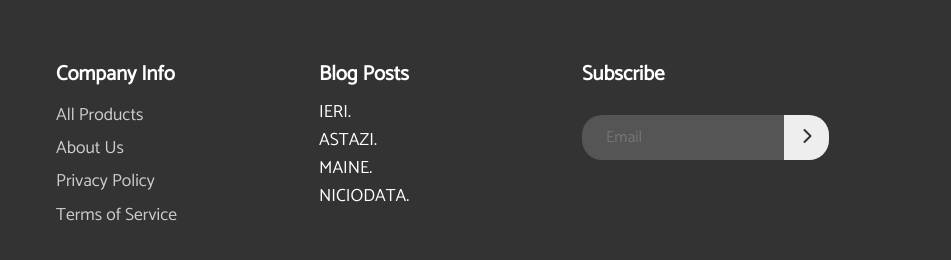
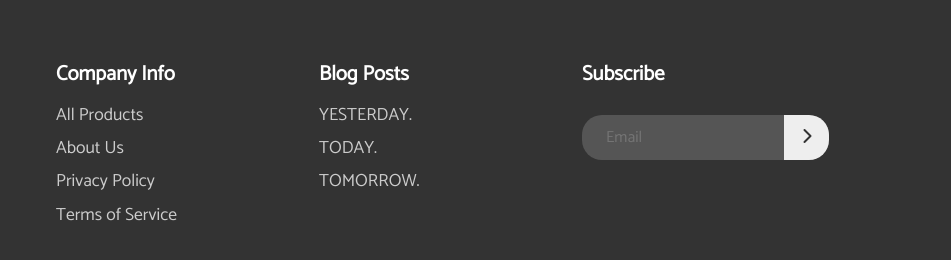
Before and after one commit to MihaiDrg/MihaiDrg.github.io, a plain HTML site: page index.html in a window 1280 px wide. Shown: the part 1901-2161 px from the top of the page, 329-1280 px from the left. Drawn offline with nearby package versions, Linux system fonts and the light colour scheme; some packages are replaced by stand-ins of ours; a script that the page names is missing.

Commit message:
Update index.html

```diff
--- a/index.html
+++ b/index.html
@@ -51,7 +51,6 @@
 			<div class="section-b-inner">
 				<h3>Loud & Clear</h3>
 				<h2>People Aren't Hearing All The Music</h2>
-				<p>Lorem ipsum dolor sit amet consectetur adipisicing elit. Optio nulla debitis tempore ducimus laboriosam ab, excepturi harum provident aut earum.</p>
 			</div>
 		</div>
 	</section>
@@ -97,10 +96,9 @@
 			<div>
 				<h3>Blog Posts</h3>
 					<ul>
-						<li>IERI.</li>
-						<li>ASTAZI.</li>
-						<li>MAINE.</li>
-						<li>NICIODATA.</li>
+						<li><a href="#">YESTERDAY.</a></li>
+						<li><a href="#">TODAY.</a></li>
+						<li><a href="#">TOMORROW.</a></li>
 					</ul>
 			</div>
 			<div>
```
